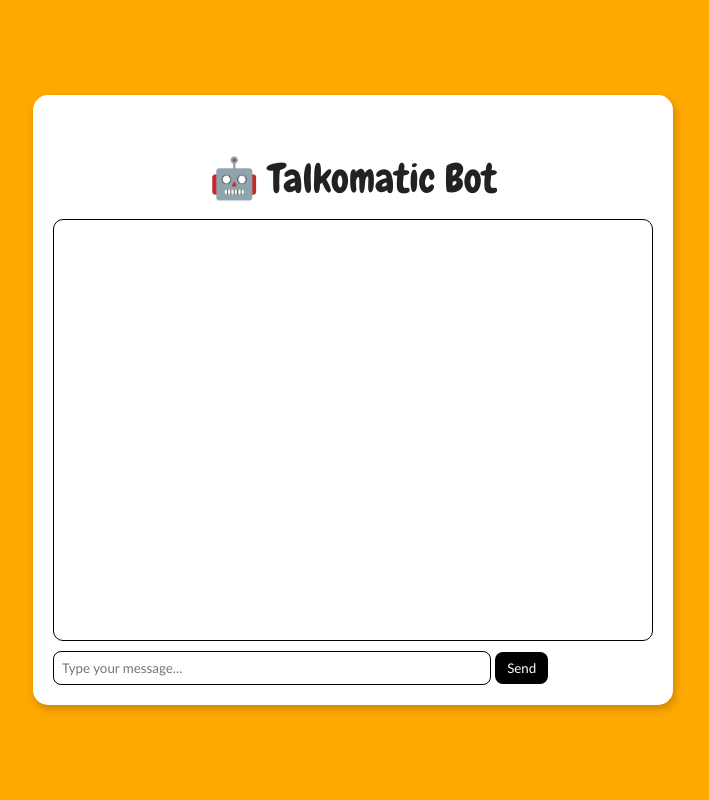
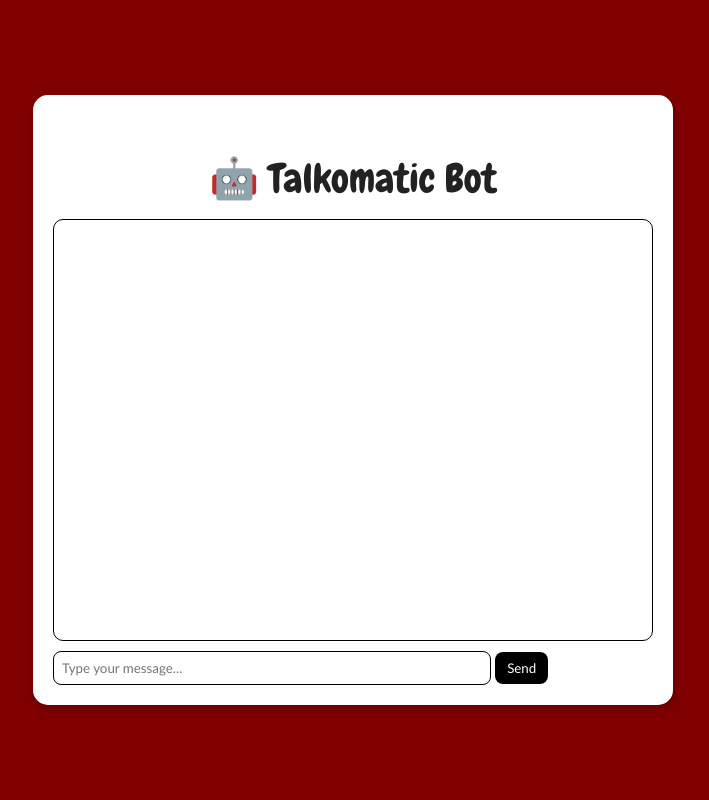
Before and after one commit to shikha-droid/web-bot, a Flask app: page / in a window 1280 px wide. Shown: the whole page, without its empty margins (287-996 px from the left). Run offline with Flask 3, Linux system fonts and the light colour scheme.

Commit message:
Update index.html

```diff
--- a/templates/index.html
+++ b/templates/index.html
@@ -9,7 +9,7 @@
     <style>
         /* Page styling */
         body {
-            background-color: #ffa800; /* Orche yellow */
+            background-color: #800000; /* maroon*/
             /* cute playful font */
             display: flex;
             justify-content: center;
```
